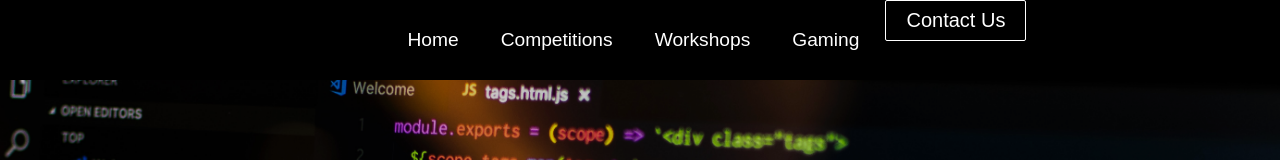
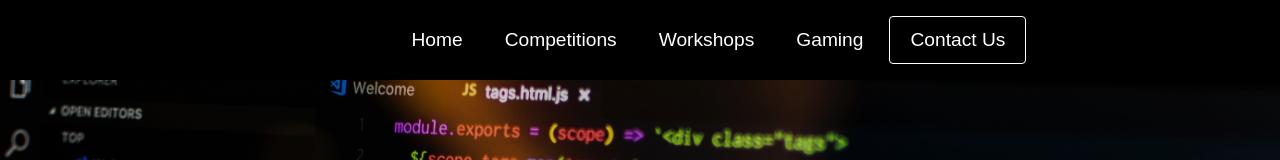
Before and after one commit to Anirudh-A-V/dotslash, a React (Create React App) app: page / in a window 1280 px wide. Shown: the top 160 px of the page. Built offline with nearby package versions, Linux system fonts and the light colour scheme; some icons are missing.

Commit message:
navbar fixed, but not navbar active

```diff
--- a/src/components/HeroSection.css
+++ b/src/components/HeroSection.css
@@ -17,7 +17,7 @@
     overflow: hidden;
     /* border-right: 3px solid; */
     font-family: monospace;
-    font-size: 3.5vh;
+    font-size: 3.2vw;
     color: white;
     align-content: center;
     justify-content: center;
@@ -102,7 +102,7 @@
         overflow: hidden;
         /* border-right: 3px solid; */
         font-family: monospace;
-        font-size: 3.2vw;
+        /* font-size: 3.2vw; */
         color: white;
         align-content: center;
         justify-content: center;
--- a/src/components/Navbar.css
+++ b/src/components/Navbar.css
@@ -49,6 +49,7 @@
   .nav-item {
     height: 80px;
     align-items: center;
+    justify-items: center;
   }
 
   .nav-links {
@@ -81,18 +82,25 @@
 
 
   .nav-links-mobile {
-    display: block;
+    display: flex;
     text-align: center;
-    margin: 2rem auto;
+    margin: 1rem auto;
+
     align-items: center;
     border-radius: 4px;
-    width: 80%;
+    width: 100%;
     text-decoration: none;
-    font-size: 1.5rem;
+    font-size: 1.2rem;
     background-color: transparent;
     color: #fff;
-    padding: 14px 20px;
+    padding: 12px 20px;
     border: 1px solid #fff;
+    transition: all 0.3s ease-out;
+  }
+
+  .nav-links-mobile:hover{
+    background-color: #fff;
+    color: #000;
     transition: all 0.3s ease-out;
   }
 
--- a/src/components/Navbar.js
+++ b/src/components/Navbar.js
@@ -45,8 +45,9 @@ function Navbar() {
                             <Link to='/gaming' className='nav-links' onClick={closeMobileMenu}>Gaming</Link>
                         </li>
                         <li className='nav-item'>
-                            {/* <Link to='/contact-us' className='nav-links-mobile' onClick={closeMobileMenu}></Link> */}
-                            {button && <Button buttonStyle='btn--outline'className='nav-links-mobile' onClick={closeMobileMenu} >Contact Us</Button>}
+                            <Link to='/contact-us' className='nav-links-mobile' onClick={closeMobileMenu}>Contact Us</Link>
+                            {/* {button && <Button className='nav-links-mobile' buttonStyle='btn--outline' onClick={closeMobileMenu} >Contact Us</Button>} */}
+                        	{/* {button && <Button buttonStyle='btn--outline'>CONTACT US</Button>} */}
                         </li>
                     </ul>
                 </div>
```
